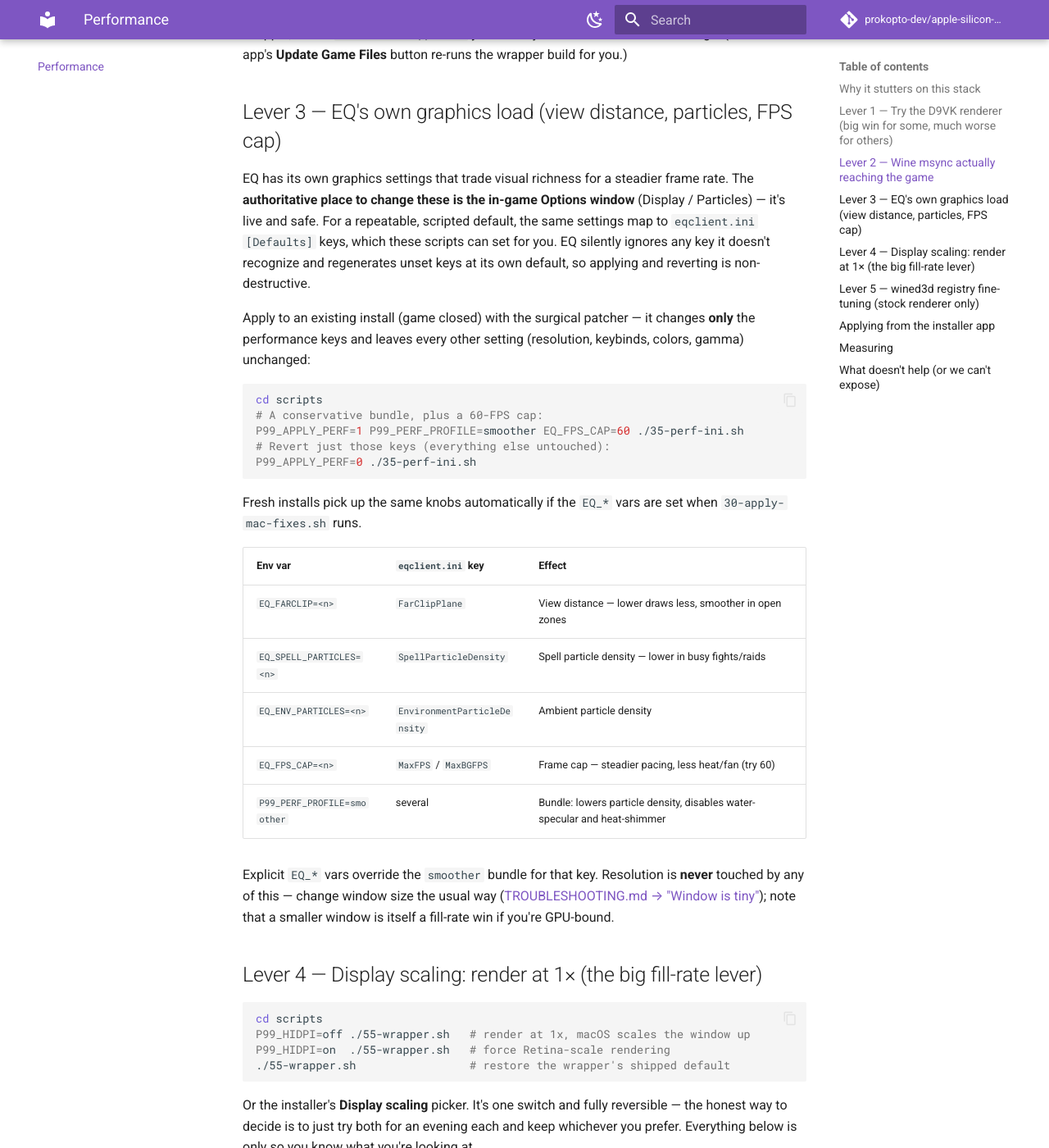
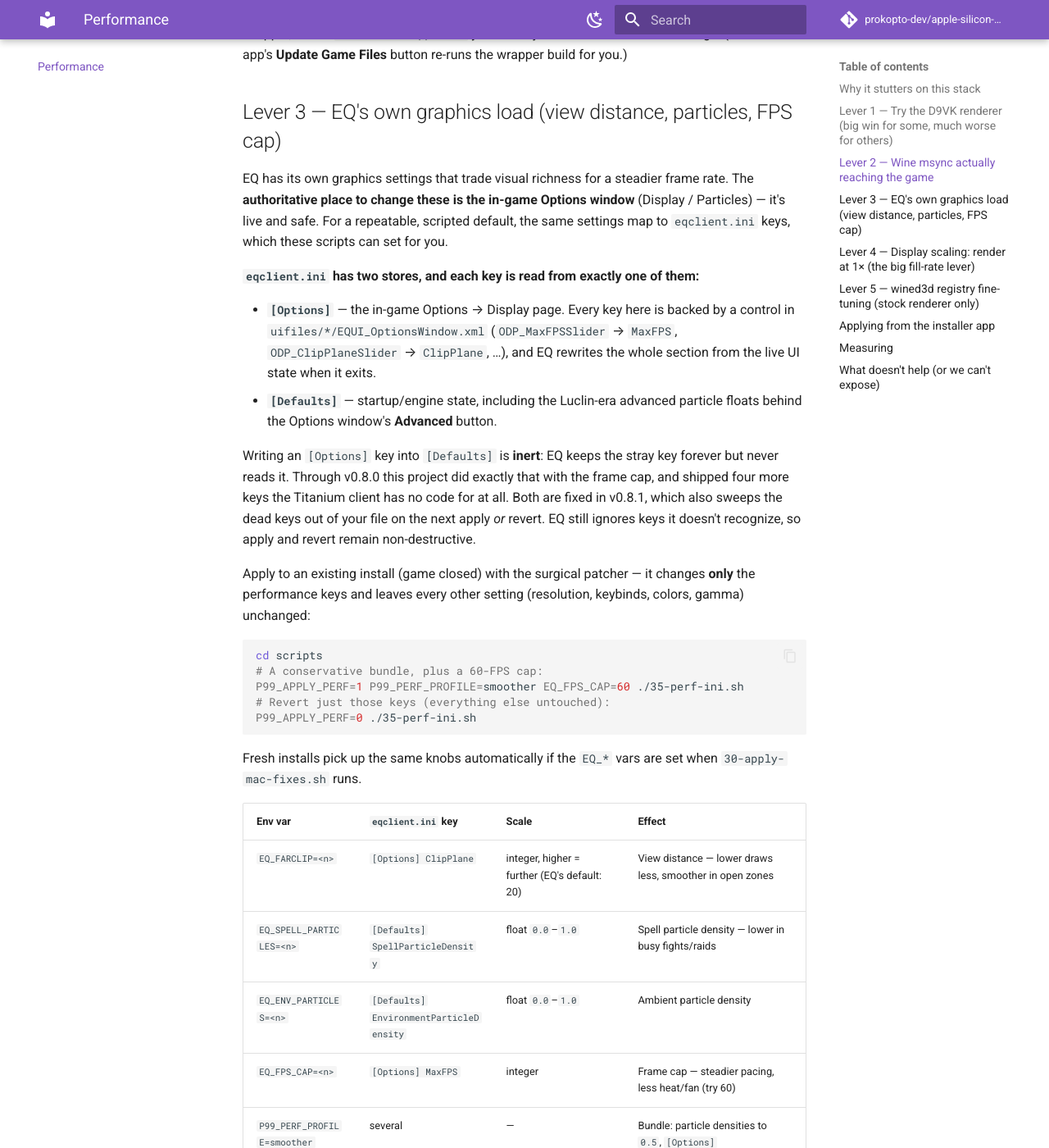
Before and after one commit to prokopto-dev/apple-silicon-p99, an MkDocs documentation site: the page built from docs/PERFORMANCE.md, in a window 1280 px wide and 1400 px high, scrolled down 4500 px. Shown: the whole window at 82% size. Built offline with MkDocs 1.6.1 and Material for MkDocs 9.7.7, drawn with Linux system fonts in a browser that asks for light colours; comment, search, counter and statistics services are not loaded; the version menu is left out; some of the changed text lies outside the part shown.

Commit message:
fix(perf): write eqclient.ini keys where EQ actually reads them
The frame cap never took effect, and four of the seven managed keys did
nothing at all.

eqclient.ini has two stores. [Options] is the in-game Options > Display
page — every key in it is backed by a control in EQUI_OptionsWindow.xml
(ODP_MaxFPSSlider -> MaxFPS, ODP_ClipPlaneSlider -> ClipPlane) and EQ
rewrites the section from live UI state on exit. [Defaults] is
startup/engine state. A key written to the wrong store is inert: EQ
preserves it forever and never reads it.

We wrote MaxFPS into [Defaults]. Observed on a real install: the script's
[Defaults] MaxFPS=60 sat untouched across a full play session while EQ
independently moved its own [Options] MaxFPS from 60 to 100.

Four more keys are absent from this client entirely — verified two
independent ways: no such string in eqgame.exe, and never written by EQ
itself in a pristine Titanium eqclient.ini it had rewritten many times.
FarClipPlane (real key: [Options] ClipPlane), WaterSpecular, HeatShimmer,
MaxBGFPS.

The particle densities were also on the wrong scale: EQ stores them as
floats 0.0-1.0, and the smoother profile wrote 64, which clamps to full
density — the opposite of what the profile promises.

Changes:
- Managed keys are section-qualified (Section/Key) and applied by a
  shared section-aware writer, so 30-apply-mac-fixes.sh and
  35-perf-ini.sh cannot drift.
- The five dead/misplaced keys are swept from the user's file on both
  apply and revert.
- smoother uses EQ's own scales: densities 0.5, [Options] ParticleDensity 2.
- Managed keys are now real EQ-owned settings the player may have set
  in-game, so neither apply nor revert may delete them: a key this run
  doesn't request falls back to its pre-apply value from
  eqclient.ini.perf.bak. Without this, asking for only an FPS cap deleted
  the player's view distance — caught against a real 512-line ini.
- 30-apply-mac-fixes.sh applies perf keys after the [Options] restore,
  which previously would have discarded them.

Co-Authored-By: Claude Opus 5 <noreply@anthropic.com>

```diff
--- a/docs/PERFORMANCE.md
+++ b/docs/PERFORMANCE.md
@@ -185,9 +185,23 @@ wrapper build for you.)
 EQ has its own graphics settings that trade visual richness for a steadier frame
 rate. The **authoritative place to change these is the in-game Options window**
 (Display / Particles) — it's live and safe. For a repeatable, scripted default,
-the same settings map to `eqclient.ini` `[Defaults]` keys, which these scripts can
-set for you. EQ silently ignores any key it doesn't recognize and regenerates
-unset keys at its own default, so applying and reverting is non-destructive.
+the same settings map to `eqclient.ini` keys, which these scripts can set for you.
+
+**`eqclient.ini` has two stores, and each key is read from exactly one of them:**
+
+- **`[Options]`** — the in-game Options → Display page. Every key here is backed
+  by a control in `uifiles/*/EQUI_OptionsWindow.xml` (`ODP_MaxFPSSlider` →
+  `MaxFPS`, `ODP_ClipPlaneSlider` → `ClipPlane`, …), and EQ rewrites the whole
+  section from the live UI state when it exits.
+- **`[Defaults]`** — startup/engine state, including the Luclin-era advanced
+  particle floats behind the Options window's **Advanced** button.
+
+Writing an `[Options]` key into `[Defaults]` is **inert**: EQ keeps the stray key
+forever but never reads it. Through v0.8.0 this project did exactly that with the
+frame cap, and shipped four more keys the Titanium client has no code for at all.
+Both are fixed in v0.8.1, which also sweeps the dead keys out of your file on the
+next apply *or* revert. EQ still ignores keys it doesn't recognize, so apply and
+revert remain non-destructive.
 
 Apply to an existing install (game closed) with the surgical patcher — it changes
 **only** the performance keys and leaves every other setting (resolution, keybinds,
@@ -204,18 +218,33 @@ P99_APPLY_PERF=0 ./35-perf-ini.sh
 Fresh installs pick up the same knobs automatically if the `EQ_*` vars are set
 when `30-apply-mac-fixes.sh` runs.
 
-| Env var | `eqclient.ini` key | Effect |
-|---|---|---|
-| `EQ_FARCLIP=<n>` | `FarClipPlane` | View distance — lower draws less, smoother in open zones |
-| `EQ_SPELL_PARTICLES=<n>` | `SpellParticleDensity` | Spell particle density — lower in busy fights/raids |
-| `EQ_ENV_PARTICLES=<n>` | `EnvironmentParticleDensity` | Ambient particle density |
-| `EQ_FPS_CAP=<n>` | `MaxFPS` / `MaxBGFPS` | Frame cap — steadier pacing, less heat/fan (try 60) |
-| `P99_PERF_PROFILE=smoother` | several | Bundle: lowers particle density, disables water-specular and heat-shimmer |
+| Env var | `eqclient.ini` key | Scale | Effect |
+|---|---|---|---|
+| `EQ_FARCLIP=<n>` | `[Options] ClipPlane` | integer, higher = further (EQ's default: 20) | View distance — lower draws less, smoother in open zones |
+| `EQ_SPELL_PARTICLES=<n>` | `[Defaults] SpellParticleDensity` | float `0.0`–`1.0` | Spell particle density — lower in busy fights/raids |
+| `EQ_ENV_PARTICLES=<n>` | `[Defaults] EnvironmentParticleDensity` | float `0.0`–`1.0` | Ambient particle density |
+| `EQ_FPS_CAP=<n>` | `[Options] MaxFPS` | integer | Frame cap — steadier pacing, less heat/fan (try 60) |
+| `P99_PERF_PROFILE=smoother` | several | — | Bundle: particle densities to `0.5`, `[Options] ParticleDensity` to `2` |
 
-Explicit `EQ_*` vars override the `smoother` bundle for that key. Resolution is
-**never** touched by any of this — change window size the usual way
+The scales are the client's own, taken from the values EQ itself writes — they
+are not interchangeable. A wrong-scale value is not harmless: the pre-v0.8.1
+profile wrote `64` into the `0.0`–`1.0` density floats, which clamps to *full*
+density — the opposite of what it promised.
+
+Explicit `EQ_*` vars override the `smoother` bundle for that key. Every run applies
+the full requested state, and a managed key you *don't* ask for goes back to the
+value it had before this project first touched the file (kept in
+`eqclient.ini.perf.bak`) — so asking for only an FPS cap will never quietly wipe
+the view distance you set in-game. Revert restores those same pre-apply values
+rather than deleting the keys. Resolution is **never** touched by any of this —
+change window size the usual way
 ([TROUBLESHOOTING.md → "Window is tiny"](TROUBLESHOOTING.md)); note that a smaller
 window is itself a fill-rate win if you're GPU-bound.
+
+> **Upgrading from v0.8.0 or earlier?** Your `eqclient.ini` probably still has
+> `[Defaults] MaxFPS`, `MaxBGFPS`, `WaterSpecular`, `HeatShimmer`, and/or
+> `FarClipPlane` in it — all inert. Running `35-perf-ini.sh` either way (apply or
+> `P99_APPLY_PERF=0`) removes them and puts the cap where EQ reads it.
 
 ## Lever 4 — Display scaling: render at 1× (the big fill-rate lever)
 
```
Also changed, not shown: docs/WHAT-WE-CHANGE.md (+16 -6 lines), 5 other files.
